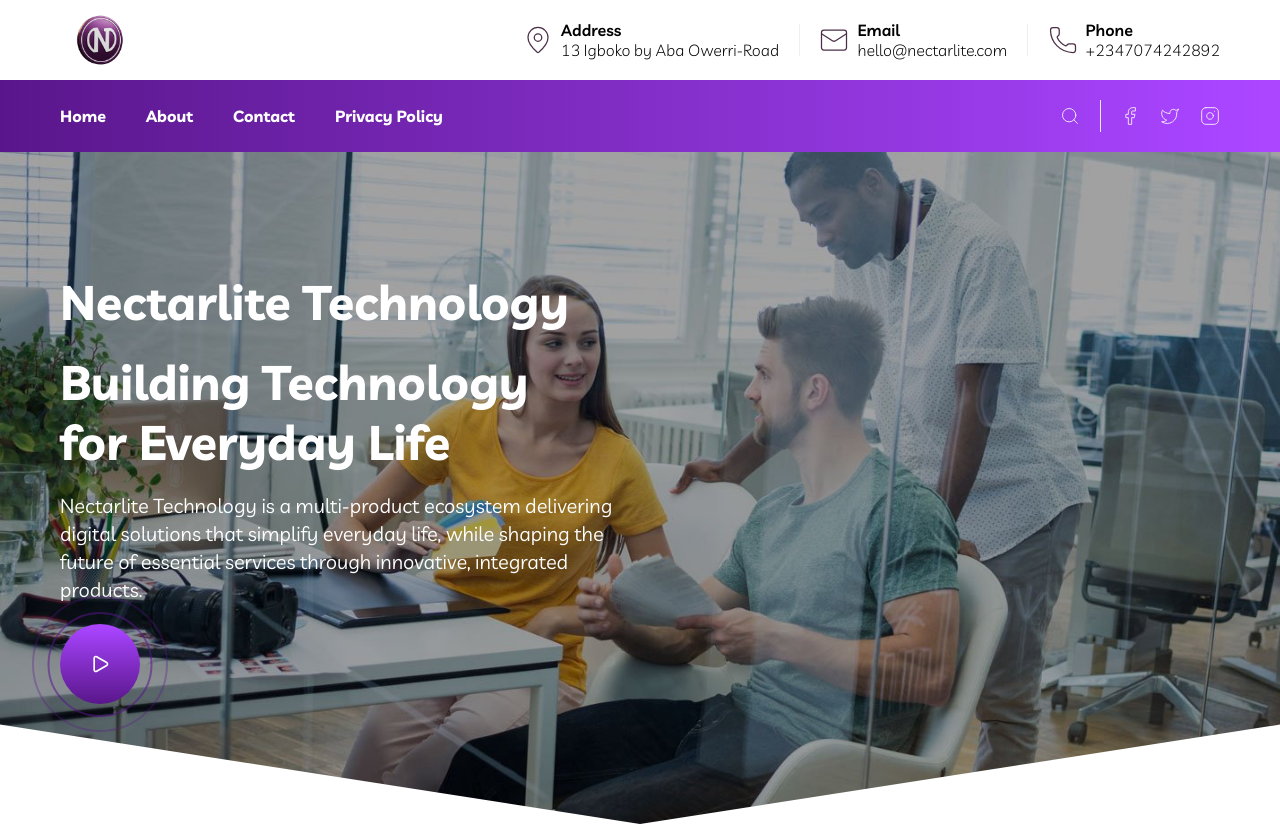
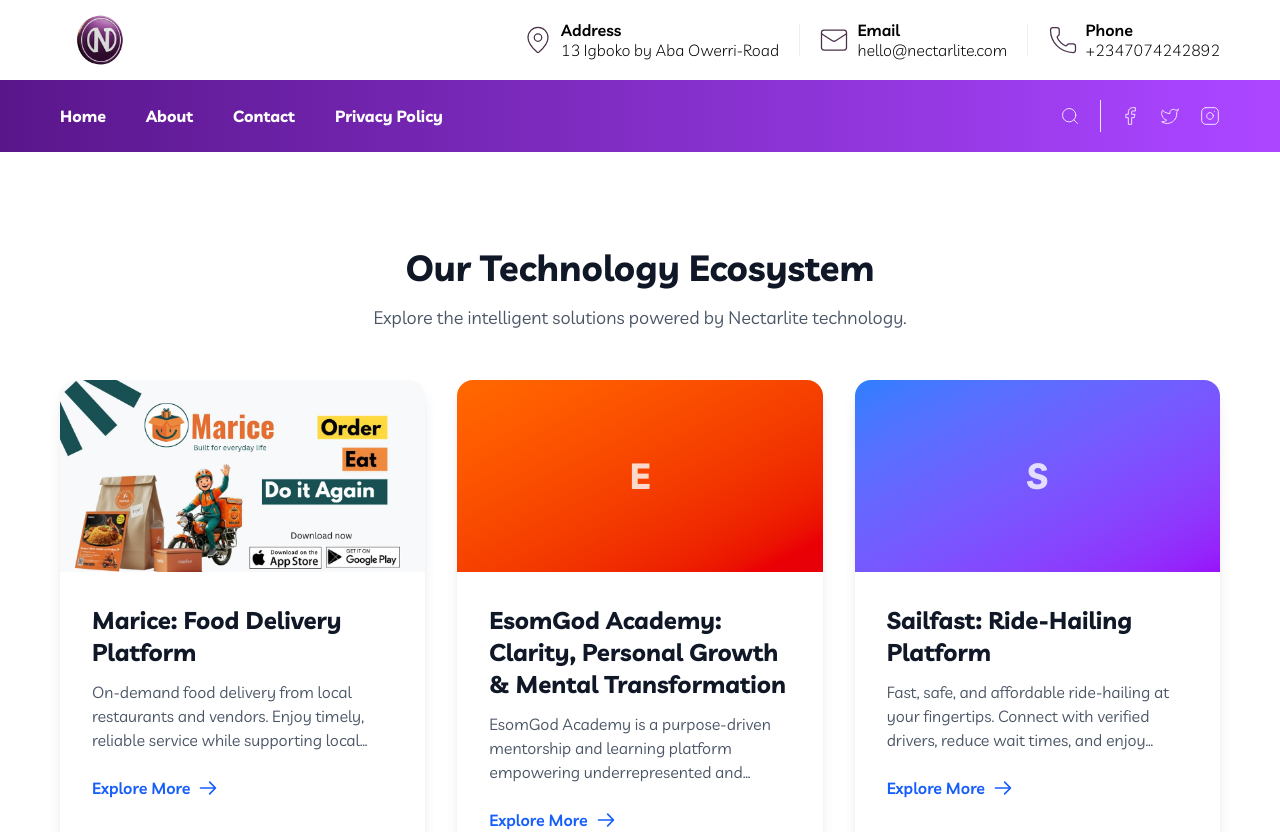
Before and after one commit to ZorichDev/Nectarlite-Archive, a Next.js app: page / in a window 1280 px wide. Shown: the top 832 px of the page. Built offline with nearby package versions, Linux system fonts and the light colour scheme.

Commit message:
mariceimage

```diff
--- a/src/app/components/ContactMap.jsx
+++ b/src/app/components/ContactMap.jsx
@@ -2,8 +2,7 @@
 
 const ContactMap = () => {
   return (
-    <iframe src="https://www.google.com/maps/embed?pb=!1m14!1m12!1m3!1d15901.725598717287!2d7.03909125!3d4.867159549999999!2m3!1f0!2f0!3f0!3m2!1i1024!2i768!4f13.1!5e0!3m2!1sen!2sng!4v1762956758551!5m2!1sen!2sng" width="100%" height="450" loading="lazy"></iframe>
-  )
+    <iframe src="https://www.google.com/maps/embed?pb=!1m18!1m12!1m3!1d3973.896338582476!2d7.365415673495556!3d5.120403237879337!2m3!1f0!2f0!3f0!3m2!1i1024!2i768!4f13.1!3m3!1m2!1s0x10429941f5255197%3A0x490deb2309501f6a!2s13%20Aba-Owerri%20Rd%2C%20Aba%2C%20450102%2C%20Abia!5e0!3m2!1sen!2sng!4v1771187238351!5m2!1sen!2sng" width="600" height="450" style="border:0;" allowfullscreen="" loading="lazy" referrerpolicy="no-referrer-when-downgrade"></iframe>)
 }
 
 export default ContactMap
--- a/src/app/components/GetInTouch.jsx
+++ b/src/app/components/GetInTouch.jsx
@@ -7,7 +7,7 @@
   return (
     <Wrapper className={'my-40 grid gap-40 md:grid-cols-[1.5fr_2fr] grid-cols-1'}>
         <div className="flex flex-col rounded-lg p-10 bg-linear-to-r from-purple-900 to-purple-500 text-white gap-5">
-            <span className="text-white font-light">LET'S TALK</span>
+            <span className="text-white font-light">LET&apos;S TALK</span>
             <h2 className='text-4xl font-bold'>Speak With Expert Engineers.</h2>
             <div className="flex flex-col gap-4">
                 <div className="flex gap-4 items-center">
--- a/src/app/components/Hero.jsx
+++ b/src/app/components/Hero.jsx
@@ -1,6 +1,7 @@
 'use client'
 import React, { useEffect, useRef } from 'react'
 import background from '@/images/background.jpg'
+import mariceImage from '@/images/marice.jpeg'
 import Wrapper from './Wrapper'
 import Button from './Button'
 import PlayAnimation from './PlayAnimation'
@@ -8,35 +9,39 @@
 import { SplitText } from 'gsap/all'
 import gsap from 'gsap'
 import Link from 'next/link'
+import Image from 'next/image'
 
 gsap.registerPlugin(SplitText);
 
 const Hero = () => {
     const textRef = useRef();
 
-    // Three cards data - customize with your content
+    // Three cards data - mixing images and gradients
     const cardsData = [
-        {
-            id: 1,
-            title: "Sailfast: Ride-Hailing Platform ",
-            description: "Fast, safe, and affordable ride-hailing at your fingertips. Connect with verified drivers, reduce wait times, and enjoy smooth daily commuting or business travel.",
-            imageColor: "bg-gradient-to-br from-blue-500 to-purple-600",
-            link: "/shop/smart-devices"
-        },
         {
             id: 2,
             title: "Marice: Food Delivery Platform ",
             description: "On-demand food delivery from local restaurants and vendors. Enjoy timely, reliable service while supporting local businesses and delivery partners.",
-            imageColor: "bg-gradient-to-br from-green-500 to-teal-600",
+            image: mariceImage, // Has actual image
+            imageColor: null,
             link: "/shop/home-automation"
         },
         {
             id: 3,
             title: "EsomGod Academy: Clarity, Personal Growth & Mental Transformation ",
             description: "EsomGod Academy is a purpose-driven mentorship and learning platform empowering underrepresented and overlooked individuals to gain clarity, transform their mindset, and discover their life purpose. Through structured mentorship, practical guidance, and community support, participants achieve personal growth, financial literacy, and mental transformation for lasting impact.",
-            imageColor: "bg-gradient-to-br from-orange-500 to-red-600",
+            image: null,
+            imageColor: "bg-gradient-to-br from-orange-500 to-red-600", // Gradient fallback
             link: "/shop/wearable-tech"
-        }
+        },
+        {
+            id: 1,
+            title: "Sailfast: Ride-Hailing Platform ",
+            description: "Fast, safe, and affordable ride-hailing at your fingertips. Connect with verified drivers, reduce wait times, and enjoy smooth daily commuting or business travel.",
+            image: null,
+            imageColor: "bg-gradient-to-br from-blue-500 to-purple-600", // Gradient fallback
+            link: "/shop/smart-devices"
+        },
     ];
 
     return (
@@ -47,27 +52,7 @@
                 backgroundSize: 'cover',
                 clipPath: 'polygon(100% 85.21%, 100% 0%, 0% 0%, 0% 85.21%, 50% 100%)'
             }}>
-                <Wrapper className={'py-30 grid md:grid-cols-2 grid-cols-1 items-center'}>
-                    <div className="flex flex-col space-y-5">
-                        <h1 ref={textRef} className='font-bold text-white md:text-5xl text-3xl md:leading-15'>Nectarlite Technology</h1>
-                        <h1 ref={textRef} className='font-bold text-white md:text-5xl text-3xl md:leading-15'>Building Technology <br /> for Everyday Life </h1>
-                        <p className='text-white text-xl split-word'>Nectarlite Technology is a multi-product ecosystem delivering digital solutions that simplify everyday life, while shaping the future of essential services through innovative, integrated products.</p>
-                        <PlayAnimation />
-                    </div>
-                    <div className="p-10 rounded-2xl flex flex-col space-y-5 bg-white md:w-[70%] ms-auto w-full md:my-0 my-5 hidden">
-                        <span className="font-bold text-black text-2xl">Schedule Your Appointment</span>
-                        <p className="font-light">
-                            We here to help you 24/7 with experts
-                        </p>
-                        <form action="" className='flex flex-col space-y-5'>
-                            <input id='name' type='text' placeholder='Name' className="bg-[#f6f7f9] p-4 w-full rounded-lg outline-none border-none" />
-                            <input id='email' type='email' placeholder='Email' className="bg-[#f6f7f9] p-4 w-full rounded-lg outline-none border-none" />
-                            <input id='phone' type='tel' placeholder='Phone' className="bg-[#f6f7f9] p-4 w-full rounded-lg outline-none border-none" />
-                            <input id='service' type='text' placeholder='Service Required' className="bg-[#f6f7f9] p-4 w-full rounded-lg outline-none border-none" />
-                            <Button text={'Submit Now'} className={'w-full rounded-sm font-semibold p-5'} />
-                        </form>
-                    </div>
-                </Wrapper>
+                {/* Rest of your hero section... */}
             </div>
 
             {/* Three Cards Section */}
@@ -85,17 +70,27 @@
                     {cardsData.map((card) => (
                         <div
                             key={card.id}
-                            className="group bg-white rounded-2xl overflow-hidden shadow-lg hover:shadow-2xl transition-all duration-300 transform hover:-translate-y-2"
+                            className="group bg-white rounded-2xl overflow-hidden shadow-lg hover:shadow-2xl transition-all duration-300 transform hover:-translate-y-2 relative"
                         >
-                            {/* Card Image/Color Placeholder */}
-                            <div className={`h-48 ${card.imageColor} relative overflow-hidden`}>
+                            {/* Card Image - Conditional rendering */}
+                            <div className="h-48 relative overflow-hidden">
+                                {card.image ? (
+                                    <Image
+                                        src={card.image}
+                                        alt={card.title}
+                                        fill
+                                        className="object-cover group-hover:scale-110 transition-transform duration-500"
+                                        sizes="(max-width: 768px) 100vw, 33vw"
+                                    />
+                                ) : (
+                                    <div className={`h-full w-full ${card.imageColor} flex items-center justify-center`}>
+                                        <span className="text-white text-4xl font-bold opacity-80">
+                                            {card.title.charAt(0)}
+                                        </span>
+                                    </div>
+                                )}
+                                {/* Overlay */}
                                 <div className="absolute inset-0 bg-black opacity-0 group-hover:opacity-10 transition-opacity duration-300"></div>
-                                {/* You can replace this with actual images */}
-                                <div className="absolute inset-0 flex items-center justify-center">
-                                    <span className="text-white text-4xl font-bold opacity-80">
-                                        {card.title.charAt(0)}
-                                    </span>
-                                </div>
                             </div>
 
                             {/* Card Content */}
@@ -103,11 +98,11 @@
                                 <h3 className="text-2xl font-bold text-gray-900 mb-3">
                                     {card.title}
                                 </h3>
-                                <p className="text-gray-600 mb-6">
+                                <p className="text-gray-600 mb-6 line-clamp-3">
                                     {card.description}
                                 </p>
 
-                                {/* Shop Now Link */}
+                                {/* Explore More Link */}
                                 <Link
                                     href={card.link}
                                     className="inline-flex items-center text-blue-600 hover:text-blue-800 font-semibold group/link"
@@ -128,13 +123,9 @@
                                     </svg>
                                 </Link>
                             </div>
-
-                            {/* Hover Effect Border */}
-                            <div className="absolute bottom-0 left-0 right-0 h-1 bg-linear-to-r from-transparent via-blue-500 to-transparent transform scale-x-0 group-hover:scale-x-100 transition-transform duration-300"></div>
                         </div>
                     ))}
                 </div>
-
             </Wrapper>
         </>
     );
```
Also changed, not shown: src/images/marice.jpeg (added).
